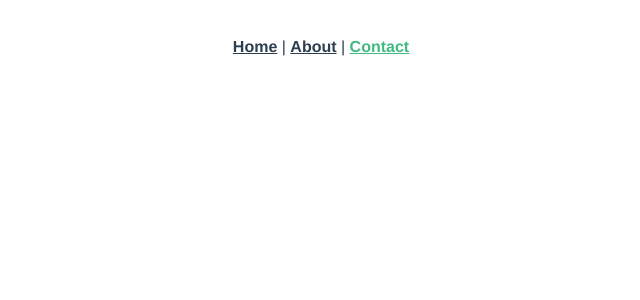
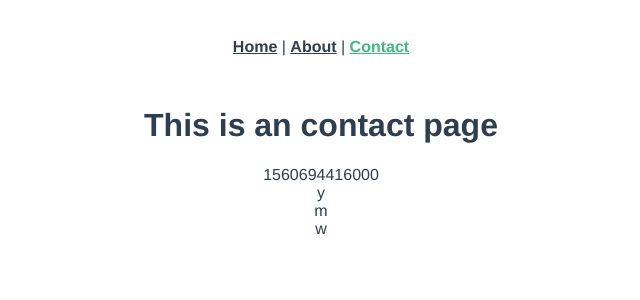
Before and after one commit to yamawo/yamaho, a Vue app in the folder client/: page /contact in a window 1280 px wide. Shown: the top 300 px of the page, without its empty margins (319-959 px from the left). Built offline with nearby package versions, Linux system fonts and the light colour scheme.

Commit message:
add router

```diff
--- a/client/src/components/terminal.vue
+++ b/client/src/components/terminal.vue
@@ -5,12 +5,12 @@
         </div>
         <div class="terminal">
             <div class="wrapper">
-                <div class="time">Last login:{{timeCommandLineFormat()}} on tty0413</div>
+                <div class="time">Last login:{{timeCommandLineFormat()}} on tty0731</div>
                 <div v-for="command in commands">
-                    <div ><span class='command'>kurisu@127.0.0.1 ~/develop $ </span>{{command[0]}}</div>
+                    <div ><span class='command'>yamawo@127.0.0.1 ~/develop $ </span>{{command[0]}}</div>
                     <div v-html="command[1]"/>
                 </div>
-                <span class='command'>kurisu@127.0.0.1 ~/develop $ </span>vim hello.go <span class="cursor"></span>
+                <span class='command'>yamawo@127.0.0.1 ~/develop $ </span>vim hello.go <span class="cursor"></span>
             </div>
         </div>
     </div>
--- a/client/src/router.js
+++ b/client/src/router.js
@@ -1,6 +1,7 @@
 import Vue from 'vue'
 import Router from 'vue-router'
 import Home from './views/Home.vue'
+import Contact from './views/contact.vue'
 
 Vue.use(Router)
 
@@ -14,6 +15,11 @@ export default new Router({
       component: Home
     },
     {
+      path: '/contact',
+      name: 'contact',
+      component: Contact
+    },
+    {
       path: '/about',
       name: 'about',
       // route level code-splitting
--- a/client/src/views/contact.vue
+++ b/client/src/views/contact.vue
@@ -1,5 +1,28 @@
 <template>
   <div class="contact">
-    <h1>This is an contact page</h1>
+    <h1>This is an {{pageName}} page</h1>
+    {{getNow()}}
+    <div v-for="item in list" :key=item>
+    	{{item}}
+    </div>
   </div>
 </template>
+<script>
+	export default{
+		name:"contact",
+		data(){
+			return {
+				pageName:"contact",
+				list:["y","m","w"]
+			}
+		},
+		methods:{
+			getNow(){
+				return Date.now().toString();
+			}
+		}
+	}
+</script>
+<style>
+
+</style>
```
